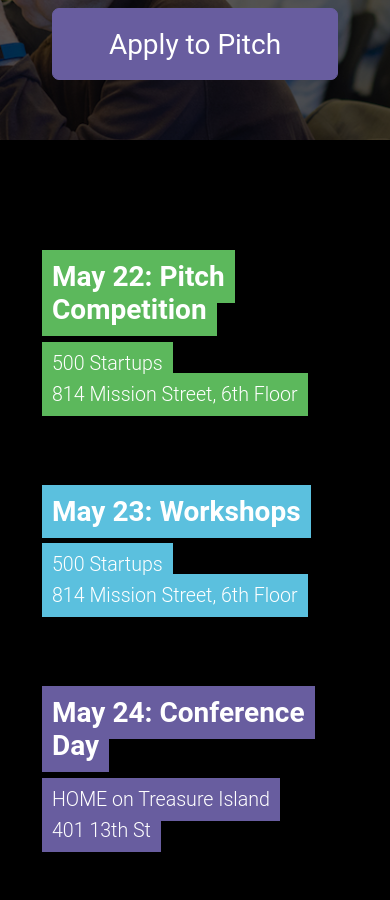
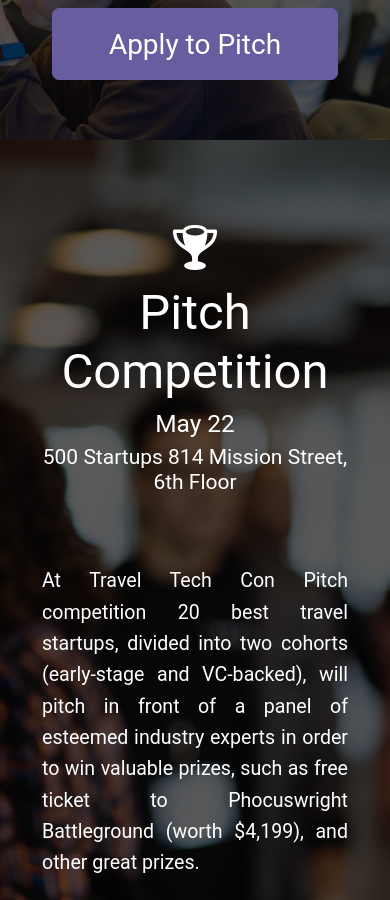
Before and after one commit to traveltechcon/ttc17, a Jekyll site: the page built from index.html, in a window 390 px wide and 900 px high, scrolled down 7094 px. Built offline with Jekyll 4.4.1, drawn with Linux system fonts in a browser that asks for light colours; some of the changed text lies outside the part shown; grey boxes are pictures that could not be loaded.

Commit message:
Positioning elements in the header (mobile + desktop)

```diff
--- a/css/main.css
+++ b/css/main.css
@@ -1,8 +1,27 @@
 body {
   letter-spacing: normal; }
 
+body, h1, h2, h3, h4, h5, h6,
+.h1, .h2, .h3, .h4, .h5, .h6,
+.btn, p, a {
+  font-weight: normal; }
+
 .btn-primary {
   color: #fff !important; }
+
+#site-header .block-foreground {
+  width: 100%; }
+
+#site-header .block-title {
+  font-size: 2.4em;
+  margin: 40px 0; }
+  @media (min-width: 576px) {
+    #site-header .block-title {
+      margin: 20px 0;
+      font-size: 3em; } }
+  @media (min-width: 768px) {
+    #site-header .block-title {
+      font-size: 3.8em; } }
 
 #video-background {
   background-image: url(../videos/1-shibuya.jpg);
@@ -30,10 +49,10 @@ body {
 
 .carousel .teaser {
   width: 100%;
-  height: 300px;
+  height: 260px;
   text-align: center; }
   .carousel .teaser h2 {
-    font-size: 4em;
+    font-size: 3em;
     font-weight: bold;
     word-break: break-all;
     text-shadow: -2px -1px 0 #000, -4px -2px 0 #000, -6px -3px 0 #000, -8px -4px 0 #000, -9px -4px 0 #fff; }
@@ -42,16 +61,21 @@ body {
       font-size: 2em;
       color: #C0B8FF; }
   .carousel .teaser h4 {
-    font-size: 2em;
-    font-weight: normal;
+    font-size: 1.6em;
     margin: 20px 0; }
+  @media (min-width: 768px) {
+    .carousel .teaser {
+      height: 300px; }
+      .carousel .teaser h2 {
+        font-size: 3.6em; }
+      .carousel .teaser h4 {
+        font-size: 2em; } }
 
 .real-big-button {
   font-size: 2rem;
   padding: 1.25rem 4rem;
   -webkit-border-radius: .5rem;
-          border-radius: .5rem;
-  font-weight: normal; }
+          border-radius: .5rem; }
 
 #call-to-action p {
   font-size: 1.2em; }
@@ -71,6 +95,8 @@ body {
     text-align: justify; }
   .ttc-block a {
     color: inherit; }
+  .ttc-block h1, .ttc-block h2, .ttc-block h3, .ttc-block h4, .ttc-block p, .ttc-block a {
+    font-weight: normal; }
 
 #conference-agenda {
   background-image: url(../img/agenda-bg.jpg); }
@@ -80,3 +106,9 @@ body {
   background-image: -webkit-linear-gradient(rgba(0, 0, 0, 0.65), rgba(0, 0, 0, 0.65)), url(../img/pitch-competition-bg.jpg);
   background-image: linear-gradient(rgba(0, 0, 0, 0.65), rgba(0, 0, 0, 0.65)), url(../img/pitch-competition-bg.jpg);
   background-attachment: fixed; }
+
+#workshops {
+  background-image: -webkit-gradient(linear, left top, left bottom, from(rgba(0, 0, 0, 0.65)), to(rgba(0, 0, 0, 0.65))), url(../img/workshops-bg.jpg);
+  background-image: -webkit-linear-gradient(rgba(0, 0, 0, 0.65), rgba(0, 0, 0, 0.65)), url(../img/workshops-bg.jpg);
+  background-image: linear-gradient(rgba(0, 0, 0, 0.65), rgba(0, 0, 0, 0.65)), url(../img/workshops-bg.jpg);
+  background-attachment: fixed; }
--- a/index.html
+++ b/index.html
@@ -95,8 +95,8 @@ judges:
     {% include desktop-navbar.html %}
 
     <div class="block-foreground">
-      <div class="row py-5 px-2 justify-content-center">
-        <div class="col-sm-12 col-md-10 col-lg-9">
+      <div class="row my-5 mx-2 justify-content-center">
+        <div class="col-md-10">
           <h1 class="block-title text-center">{{ page.one_liner }}</h1>
 
           <div id="teaser-carousel" class="carousel carousel-light slide py-2" data-ride="carousel">
@@ -203,28 +203,39 @@ judges:
     <a href="https://www.f6s.com/traveltechcon/" class="btn btn-primary btn-lg real-big-button" target="pitch-competition">Apply to Pitch</a>
   </div>
 
-  <div class="block block-secondary block-inverse px-5 ttc-block" id="workshops">
-    <div class="row py-1">
-      {% for d in page.schedule %}
-        <div class="col-sm-4 py-3">
-          <h2 class="mt-5">
-            <strong class="text-ribbon text-ribbon-{{ d.style }}">
-              <span>{{ d.date }}: {{ d.event }}</span>
-            </strong>
-          </h2>
-          <p class="mt-4">
-            <span class="text-ribbon text-ribbon-{{ d.style }}">
-              <span>
-                <a href="{{ d.map_url }}" target="{{ d.target }}">
-                  {{ d.venue }}<br>
-                  {{ d.address }}
-                </a>
-              </span>
-            </span>
-          </p>
+  <div class="block block-secondary block-inverse text-center px-5 ttc-block" id="workshops">
+    <div class="py-4">
+      <h1 class="block-title"><span class="icon icon-trophy"></span><br>{{ page.schedule[0].event }}</h1>
+      <h3>{{ page.schedule[0].date }}</h3>
+      <h4><a href="{{ page.schedule[0].map_url }}" target="{{ page.schedule[0].target }}">
+        {{ page.schedule[0].venue }}
+        {{ page.schedule[0].address }}
+      </a></h4>
+    </div>
+
+    <div class="row justify-content-center">
+      <div class="col-md-8">
+        <p class="my-5">At Travel Tech Con Pitch competition 20 best travel startups, divided into two cohorts (early-stage and VC-backed), will pitch in front of a panel of esteemed industry experts in order to win valuable prizes, such as free ticket to <a href="http://www.phocuswrightconference.com/Compete/Battleground">Phocuswright Battleground</a> (worth $4,199), and other great prizes.</p>
+      </div>
+    </div>
+
+    <div class="my-4">
+      <h1>Judges</h1>
+
+      <div class="container-fluid">
+        <div class="row my-4">
+          {% for judge in page.judges %}
+            <a href="#" class="col-md-6 col-lg-4 my-4">
+              <img src="{{ judge.headshot }}" alt="">
+              <h3>{{ judge.name }}</h3>
+              <img src="{{ judge.url }}" alt="{{ judge.company }}">
+            </a>
+          {% endfor %}
         </div>
-      {% endfor %}
+      </div>
     </div>
+
+    <a href="https://www.f6s.com/traveltechcon/" class="btn btn-primary btn-lg real-big-button" target="pitch-competition">Apply to Pitch</a>
   </div>
 
   <div class="block block-secondary">
```
Also changed, not shown: _sass/main.scss (+50 -7 lines), img/workshops-bg.jpg (added).
